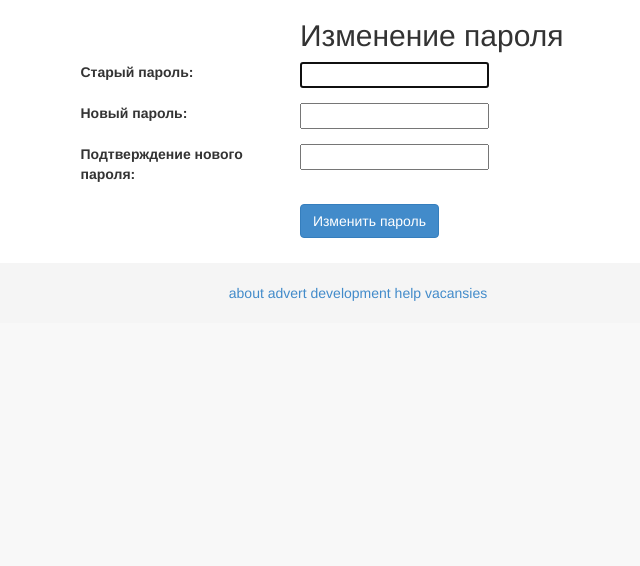
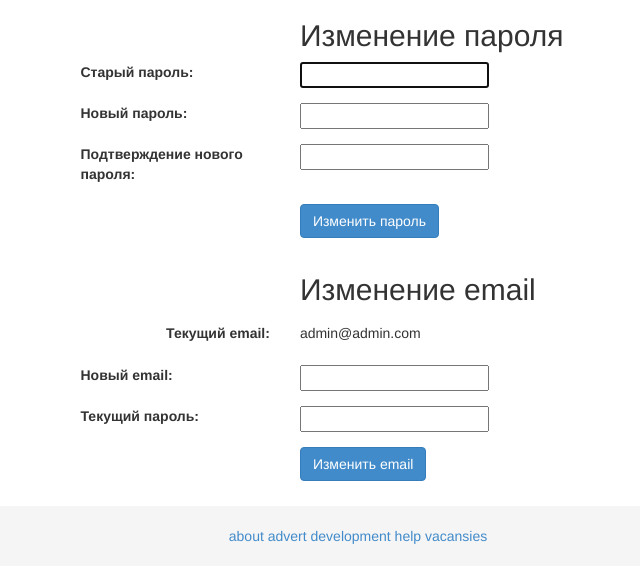
Before and after one commit to manbrk/microsocial, a Django app: page /settings/ in a window 1280 px wide. Shown: the part 827-1393 px from the top of the page, without its empty margins (282-922 px from the left). Before the commit the page ends 1128 px from the top, so only its background shows below. Run offline with Django 3.2, Linux system fonts and the light colour scheme; a user stored in the database is signed in; data comes from the database, SQL or seed files in the repository.

Commit message:
из формы профиля можно изменить email

```diff
--- a/users/forms.py
+++ b/users/forms.py
@@ -3,7 +3,7 @@ from django import forms
 from django.contrib.auth.forms import PasswordChangeForm
 from django.utils.translation import ugettext
 from users.models import User
-
+from django.utils.translation import ugettext_lazy as _
 
 class UserProfileForm(forms.ModelForm):
     class Meta:
@@ -20,3 +20,31 @@ class UserPasswordChangeForm(PasswordChangeForm):
         super(UserPasswordChangeForm, self).__init__(*args, **kwargs)
         for field_name in ('old_password', 'new_password1', 'new_password2'):
             self.fields[field_name] = self.fields.pop(field_name)
+
+
+class UserEmailChangeForm(forms.Form):
+    new_email = forms.EmailField(max_length=75, label=_(u'новый email'))
+    password = forms.CharField(label=_(u'текущий пароль'), widget=forms.PasswordInput)
+
+    def __init__(self, user, *args, **kwargs):
+        self.user = user
+        super(UserEmailChangeForm, self).__init__(*args, **kwargs)
+
+
+    def clean_new_email(self):
+        new_email = self.cleaned_data['new_email'].strip()
+        if User.objects.filter(email=new_email).exclude(pk=self.user.pk).exists:
+            raise forms.ValidationError(ugettext(u'Пользователь с таким email уже существует.'))
+        return new_email
+
+    def clean_password(self):
+        password = self.cleaned_data['password']
+        if not self.user.check_password(password):
+            raise forms.ValidationError(ugettext(u'Введен неправильный пароль.'))
+        return password
+
+    def save(self, commit=True):
+        self.user.email = self.cleaned_data['new_email']
+        if commit:
+            self.user.save()
+        return self.user
--- a/users/templates/users/user_settings.html
+++ b/users/templates/users/user_settings.html
@@ -77,4 +77,44 @@
             </div>
         </div>
     </form>
+
+    <form class="form-horizontal" method="post">
+        {% csrf_token %}
+        <input type="hidden" name="action" value="email">
+        <div class="row">
+            <div class="col-sm-offset-3 col-sm-9">
+                <div class="row">
+                    <div class="col-sm-offset-3 col-sm-9">
+                        <h2>{% trans 'изменение email'|capfirst %}</h2>
+                    </div>
+                </div>
+                <div class="form-group">
+                    <label class="control-label col-sm-3">
+                        {% trans 'текущий email'|capfirst %}:
+                    </label>
+                    <div class="col-sm-9">
+                        <p class="form-control-static">{{ email_form.user.email }}</p>
+
+                    </div>
+                </div>
+                {% for field in email_form %}
+                    {% show_form_field_errors field.errors 'col-sm-offset col-sm-9' %}
+                    <div class="form-group{% if field.errors %} has-error{% endif %}">
+                        <label for="{{ field.id_for_label }}" class="col-sm-3">
+                            {{ field.label|capfirst }}:
+                        </label>
+                        <div class="col-sm-9">
+                            {{ field }}
+                        </div>
+                    </div>
+                {% endfor %}
+                <div class="form-group">
+                    <div class="col-sm-offset-3 col-sm-9">
+                        <input type="submit" class="btn btn-primary" value="{% trans 'изменить email'|capfirst %}">
+
+                    </div>
+                </div>
+            </div>
+        </div>
+    </form>
 {% endblock %}
--- a/users/views.py
+++ b/users/views.py
@@ -5,7 +5,8 @@ from django.contrib.auth.decorators import login_required
 from django.shortcuts import render, get_object_or_404, redirect
 from django.utils.decorators import method_decorator
 from django.views.generic import TemplateView
-from users.forms import UserProfileForm, UserPasswordChangeForm
+from users.forms import UserProfileForm, UserPasswordChangeForm, \
+    UserEmailChangeForm
 from users.models import User
 from django.utils.translation import ugettext as _
 
@@ -38,12 +39,15 @@ class UserSettingsView(TemplateView):
         )
         self.password_form = UserPasswordChangeForm(request.user, (request.POST if action == 'password' else None),
                                                     prefix='password')
+        self.email_form = UserEmailChangeForm(request.user, (request.POST if action == 'email' else None),
+                                              prefix='email')
         return super(UserSettingsView, self).dispatch(request, *args, **kwargs)
 
     def get_context_data(self, **kwargs):
         context = super(UserSettingsView, self).get_context_data(**kwargs)
         context['profile_form'] = self.profile_form
         context['password_form'] = self.password_form
+        context['email_form'] = self.email_form
         return context
 
     def post(self, request, *args, **kwargs):
@@ -57,4 +61,8 @@ class UserSettingsView(TemplateView):
             login(request, request.user)
             messages.success(request, _(u'Пароль успешно изменен.'))
             return redirect(request.path)
+        elif self.email_form.is_valid():
+            self.email_form.save()
+            messages.success(request, _(u'Email успешно изменен.'))
+            return redirect(request.path)
         return self.get(request, *args, **kwargs)
```
